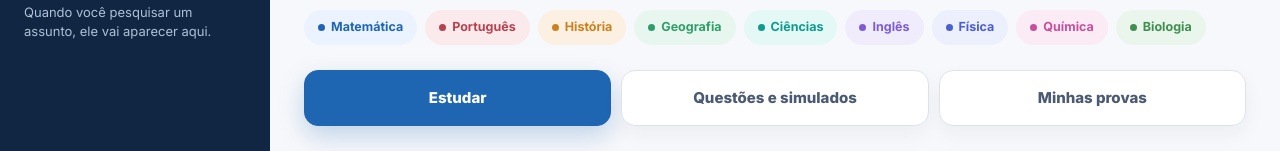
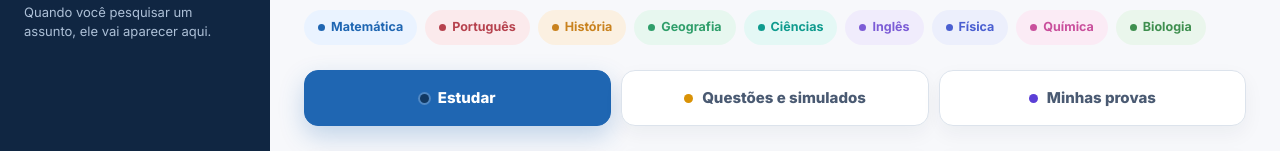
Before and after one commit to Bruno-Startups/caderno-virtual, a website: page index.html in a window 1280 px wide. Shown: the part 305-456 px from the top of the page. Drawn offline with nearby package versions, Linux system fonts and the light colour scheme.

Commit message:
Add files via upload

```diff
--- a/styles.css
+++ b/styles.css
@@ -1643,3 +1643,31 @@ body.maintab-provas #hero-subjects { display: none; }
   height: 26px;
   font-size: 16px;
 }
+
+/* ===== Etiqueta colorida por aba principal ===== */
+.main-tab {
+  display: inline-flex;
+  align-items: center;
+  justify-content: center;
+  gap: 9px;
+}
+.main-tab::before {
+  content: "";
+  flex: 0 0 auto;
+  width: 9px;
+  height: 9px;
+  border-radius: 50%;
+  background: var(--tab-etiqueta, var(--blue));
+  transition: background 0.18s ease, box-shadow 0.18s ease;
+}
+.main-tab[data-maintab="simulados"] { --tab-etiqueta: #d99206; }
+.main-tab[data-maintab="provas"]    { --tab-etiqueta: #5b3fd6; }
+
+.main-tab.active::before {
+  background: color-mix(in srgb, var(--tab-etiqueta, var(--blue)) 55%, #000);
+  box-shadow: 0 0 0 2px rgba(255, 255, 255, 0.22);
+}
+
+@media (max-width: 560px) {
+  .main-tab { justify-content: flex-start; }
+}
```
